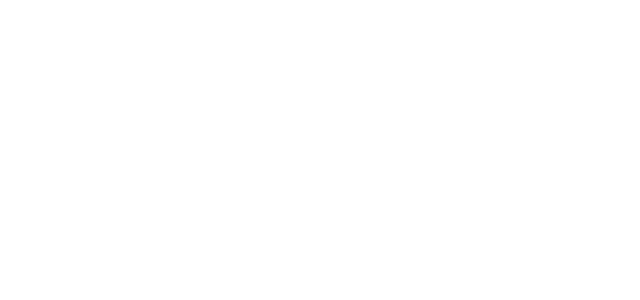
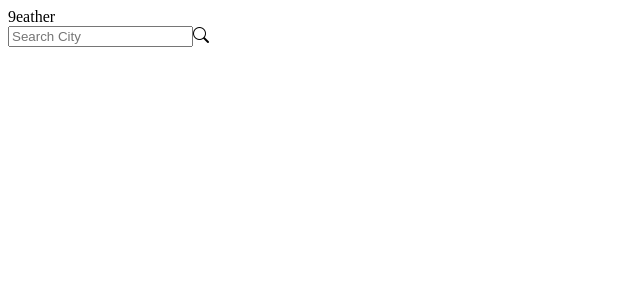
Before and after one commit to we2004/weather-app, a React (Vite) app: page / in a window 1280 px wide. Shown: the top 300 px of the page, without its empty margins (0-640 px from the left). Built offline with nearby package versions, Linux system fonts and the light colour scheme.

Commit message:
Add Header component and integrate Bootstrap icons

```diff
--- a/index.html
+++ b/index.html
@@ -2,7 +2,7 @@
 <html lang="en">
   <head>
     <meta charset="UTF-8" />
-    <link rel="icon" type="image/svg+xml" href="/favicon.svg" />
+
     <meta name="viewport" content="width=device-width, initial-scale=1.0" />
     <title>weather-app</title>
   </head>
--- a/package.json
+++ b/package.json
@@ -10,6 +10,8 @@
     "preview": "vite preview"
   },
   "dependencies": {
+    "axios": "^1.18.1",
+    "bootstrap-icons": "^1.13.1",
     "react": "^19.2.7",
     "react-dom": "^19.2.7"
   },
--- a/src/App.tsx
+++ b/src/App.tsx
@@ -1,7 +1,9 @@
 
-
+import WeatherDetails from "./pages/WeatherDashboard"
 function App() {
-
+    return (
+        <WeatherDetails />
+    )
 }
 
 export default App
--- /dev/null
+++ b/src/components/Header.tsx
@@ -0,0 +1,23 @@
+
+
+
+
+function Header() {
+  return (
+    <>
+      <div className="header">
+        <div className="logo">9eather</div>
+
+        <div className="searchbar">
+          <input
+            type="search"
+            placeholder="Search City"
+          />
+          <i className="bi bi-search"></i>
+        </div>
+      </div>
+    </>
+  )
+}
+
+export default Header
--- a/src/main.tsx
+++ b/src/main.tsx
@@ -1,6 +1,7 @@
 import { StrictMode } from 'react'
 import { createRoot } from 'react-dom/client'
 import App from './App.tsx'
+import "bootstrap-icons/font/bootstrap-icons.css";
 
 createRoot(document.getElementById('root')!).render(
   <StrictMode>
--- /dev/null
+++ b/src/pages/WeatherDashboard.tsx
@@ -0,0 +1,15 @@
+import Header from "../components/Header"
+
+
+
+function WeatherDetails() {
+  return (
+    <>
+      <Header />
+
+
+    </>
+  )
+}
+
+export default WeatherDetails
```
Also changed, not shown: 1 other file (tests, documents, lock files or other folders).
